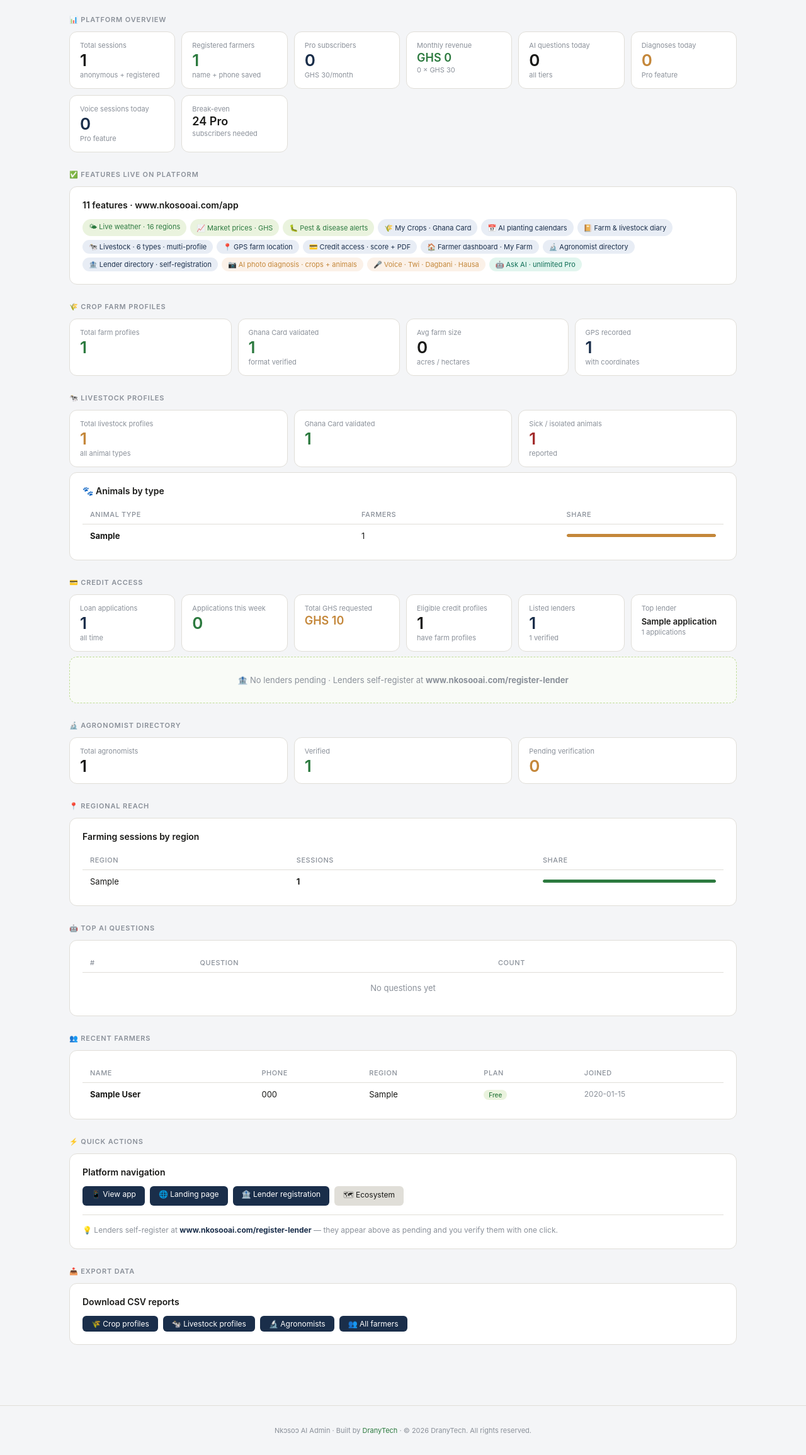
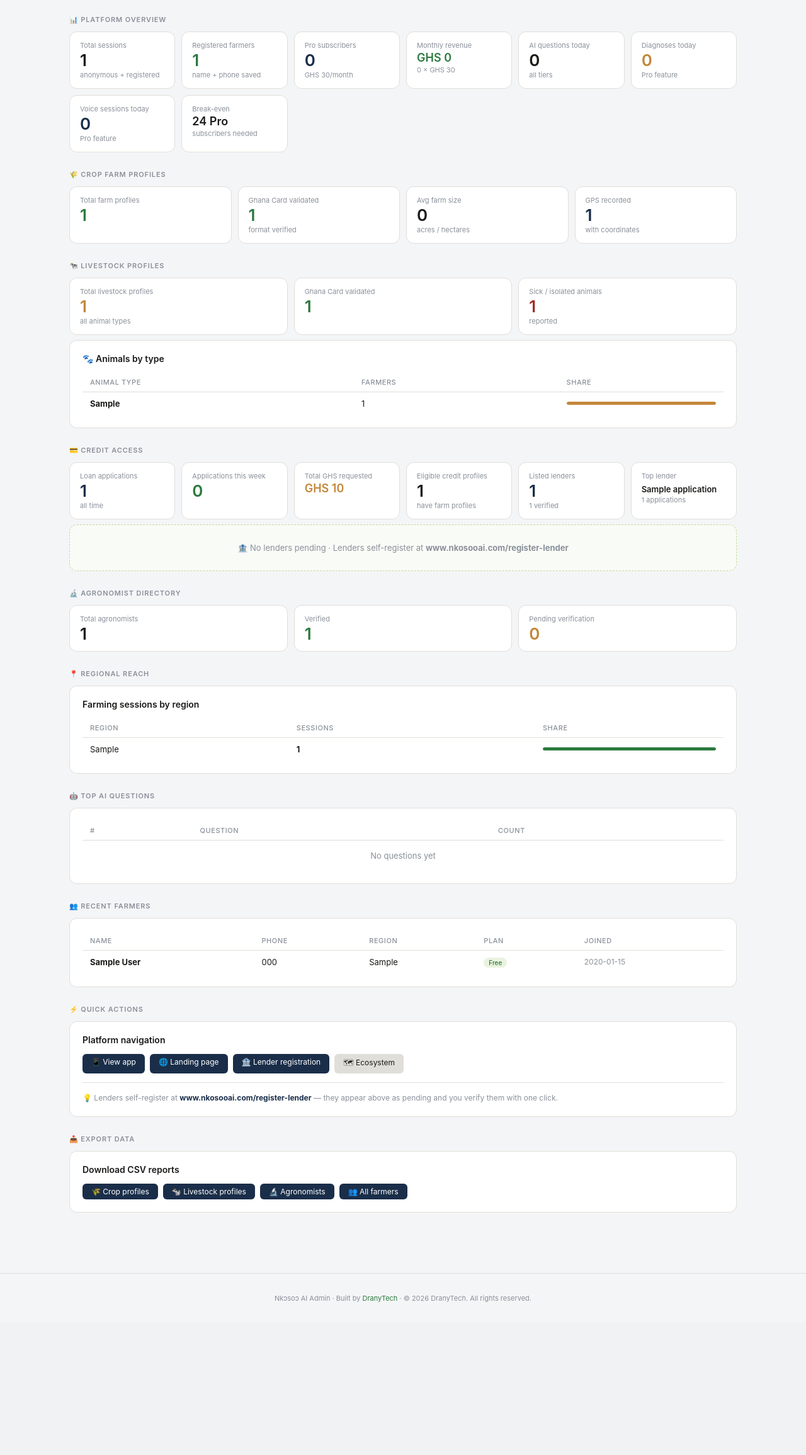
Before and after one commit to narish558/nkosoo-ai, a Flask app: page /admin in a window 1280 px wide. Shown: the part 54-2365 px from the top of the page at 63% size. After the commit the page ends 2122 px from the top, so only its background shows below. Run offline with Flask 3, Linux system fonts and the light colour scheme; the visitor is signed in with stand-in values (Sample User, id 1); tables that the repository leaves empty hold one stand-in row (values such as "Sample post").

Commit message:
Add files via upload

```diff
--- a/templates/admin.html
+++ b/templates/admin.html
@@ -116,29 +116,6 @@ footer a{color:#2C7A3F;text-decoration:none;}
   <div class="m"><div class="ml">Diagnoses today</div><div class="mv a">{{ diagnoses_today }}</div><div class="ms">Pro feature</div></div>
   <div class="m"><div class="ml">Voice sessions today</div><div class="mv b">{{ voice_today }}</div><div class="ms">Pro feature</div></div>
   <div class="m"><div class="ml">Break-even</div><div class="mv" style="font-size:18px;">24 Pro</div><div class="ms">subscribers needed</div></div>
-</div>
-
-<!-- PLATFORM FEATURES LIVE -->
-<div class="st">✅ Features live on platform</div>
-<div class="card">
-  <div class="card-title">11 features · www.nkosooai.com/app</div>
-  <div class="chip-grid">
-    <div class="chip chip-live">🌤 Live weather · 16 regions</div>
-    <div class="chip chip-live">📈 Market prices · GHS</div>
-    <div class="chip chip-live">🐛 Pest & disease alerts</div>
-    <div class="chip chip-free">🌾 My Crops · Ghana Card</div>
-    <div class="chip chip-free">📅 AI planting calendars</div>
-    <div class="chip chip-free">📔 Farm & livestock diary</div>
-    <div class="chip chip-free">🐄 Livestock · 6 types · multi-profile</div>
-    <div class="chip chip-free">📍 GPS farm location</div>
-    <div class="chip chip-free">💳 Credit access · score + PDF</div>
-    <div class="chip chip-free">🏠 Farmer dashboard · My Farm</div>
-    <div class="chip chip-free">🔬 Agronomist directory</div>
-    <div class="chip chip-free">🏦 Lender directory · self-registration</div>
-    <div class="chip chip-pro">📷 AI photo diagnosis · crops + animals</div>
-    <div class="chip chip-pro">🎤 Voice · Twi · Dagbani · Hausa</div>
-    <div class="chip chip-new">🤖 Ask AI · unlimited Pro</div>
-  </div>
 </div>
 
 <!-- CROP PROFILES -->
--- a/templates/index.html
+++ b/templates/index.html
@@ -357,7 +357,8 @@ async function loadDashboard(){
     </div>`:'<div style="text-align:center;padding:1.5rem;color:var(--ts);font-size:13px;">No crop profile saved yet. Go to My Crops tab to add one.</div>';
 
   // Animals tab
-  document.getElementById('dashAnimals').innerHTML=d.animals&&d.animals.length?d.animals.map(a=>`
+  const validAnimals=d.animals?d.animals.filter(a=>a.animal_type&&a.animal_type!=='profile'):[];
+  document.getElementById('dashAnimals').innerHTML=validAnimals.length?validAnimals.map(a=>`
     <div class="card" style="margin-bottom:8px;">
       <div style="display:flex;align-items:center;gap:8px;margin-bottom:.75rem;">
         <span style="font-size:22px;">${ANIMAL_ICONS[a.animal_type]||'🐾'}</span>
@@ -365,6 +366,7 @@ async function loadDashboard(){
         <span style="margin-left:auto;font-size:11px;padding:2px 8px;border-radius:20px;background:#FBF1E8;color:#633806;">${a.total_count||0} animals</span>
       </div>
       ${[['Purpose',a.purpose||'—'],['Housing',a.housing_type||'—'],['Feed source',a.feed_source||'—'],['Sick/isolated',a.sick_count||0],['Nearest vet',a.nearest_vet||'—']].map(([k,v])=>`<div style="display:flex;justify-content:space-between;padding:5px 0;border-bottom:0.5px solid var(--bd);font-size:12px;"><span style="color:var(--ts);">${k}</span><span>${v}</span></div>`).join('')}
+      <button onclick="showTab('livestock')" style="width:100%;margin-top:8px;padding:7px;border:0.5px solid var(--bd);border-radius:6px;background:transparent;font-size:11px;color:var(--ts);cursor:pointer;font-family:inherit;">✏️ Update count or details</button>
     </div>`).join(''):'<div style="text-align:center;padding:1.5rem;color:var(--ts);font-size:13px;">No livestock profiles yet. Go to Livestock tab to add animals.</div>';
 
   // Credit tab
```
